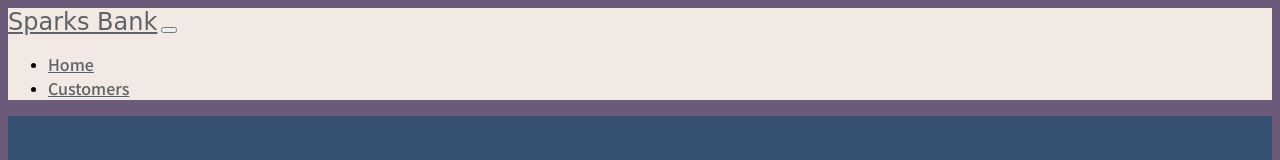
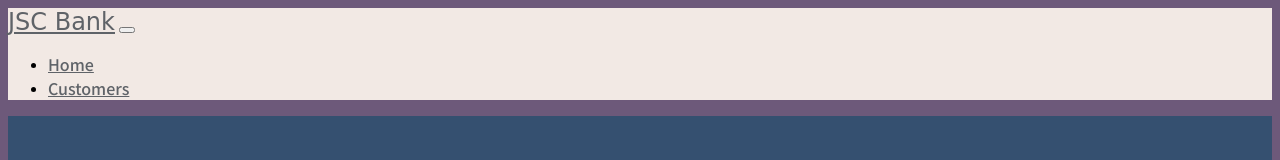
Before and after one commit to Janhavi006/Sparks-Foundation-Internship, a plain HTML site: page index.html in a window 1280 px wide. Shown: the top 160 px of the page. Drawn offline with nearby package versions, Linux system fonts and the light colour scheme; files that its build step writes are made by us from their sources; a web font is replaced by a local one.

Commit message:
Update index.html

```diff
--- a/index.html
+++ b/index.html
@@ -25,7 +25,7 @@
 
     <!-- navbar starts here  -->
     <nav class="navbar navbar-expand-lg navbar-light bg-light">
-        <a class="navbar-brand" href="./index.html">Sparks   Bank</a>
+        <a class="navbar-brand" href="./index.html">JSC  Bank</a>
         <button class="navbar-toggler" type="button" data-toggle="collapse" data-target="#navbarSupportedContent" aria-controls="navbarSupportedContent" aria-expanded="false" aria-label="Toggle navigation">
           <span class="navbar-toggler-icon"></span>
         </button>
```
